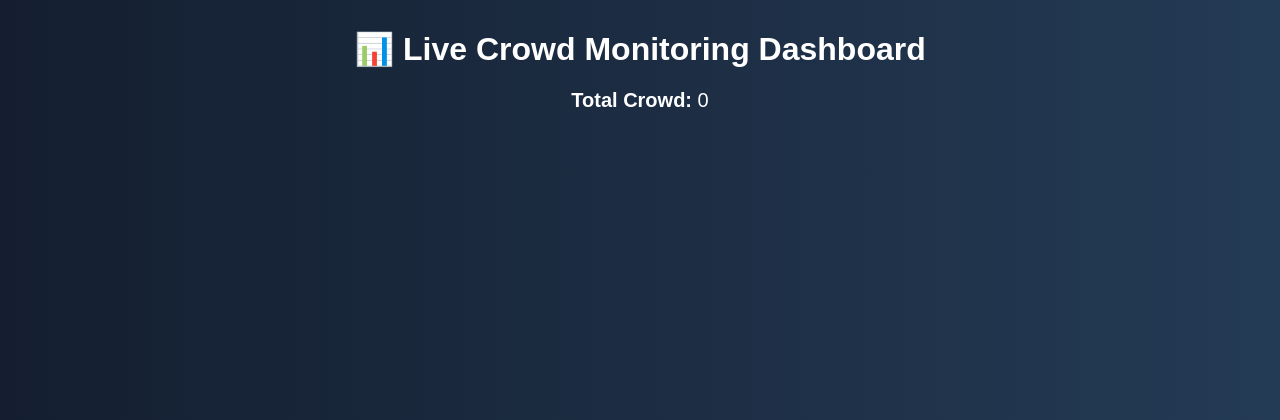
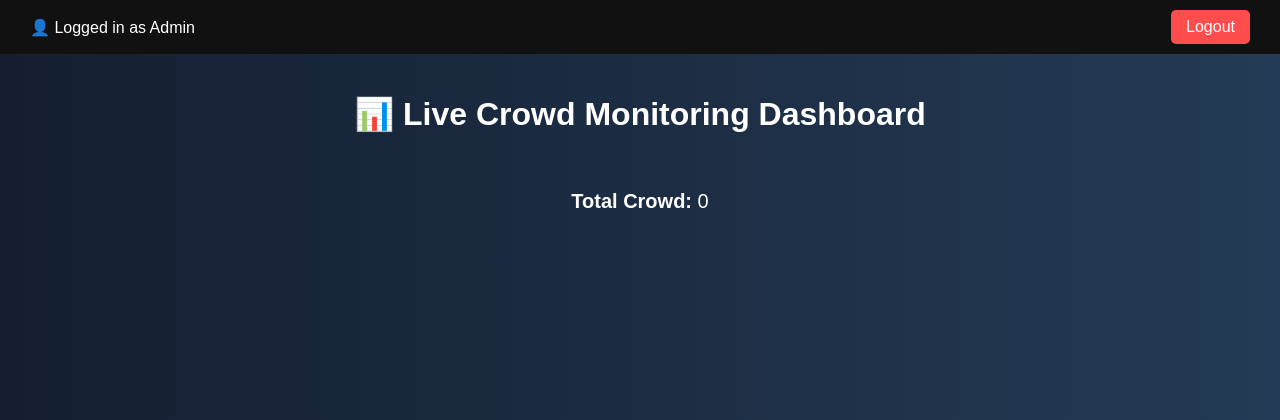
Before and after one commit to jithu8156/CrowdTrackingSystem, a Flask app: template templates/dashboard.html in a window 1280 px wide. Shown: the top 420 px of the page. Run offline with Flask 3, Linux system fonts and the light colour scheme; the template is opened without the code that fills it, so the values that code supplies are empty.

Commit message:
Updated dashboard and tracking logic

```diff
--- a/app.py
+++ b/app.py
@@ -1,47 +1,44 @@
-from flask import Flask, render_template, request, jsonify
+from flask import Flask, render_template, request, jsonify, redirect, url_for, session
+import os
 
 app = Flask(__name__)
+app.secret_key = "supersecretkey123"  # Needed for session
 
-# Store user current square
+# -------------------------
+# ADMIN CREDENTIALS
+# -------------------------
+ADMIN_USERNAME = "admin"
+ADMIN_PASSWORD = "1234"
+
+# -------------------------
+# USER LOCATION STORAGE
+# -------------------------
 user_locations = {}
 
-# Define grid squares
+# -------------------------
+# GRID SQUARES
+# -------------------------
 SQUARES = {
-    "A1": {
-        "lat_min": 9.9300,
-        "lat_max": 9.9315,
-        "lon_min": 76.2660,
-        "lon_max": 76.2675,
-        "count": 0,
-        "limit": 3
-    },
-    "A2": {
-        "lat_min": 9.9300,
-        "lat_max": 9.9315,
-        "lon_min": 76.2675,
-        "lon_max": 76.2690,
-        "count": 0,
-        "limit": 3
-    },
-    "B1": {
-        "lat_min": 9.9315,
-        "lat_max": 9.9330,
-        "lon_min": 76.2660,
-        "lon_max": 76.2675,
-        "count": 0,
-        "limit": 3
-    },
-    "B2": {
-        "lat_min": 9.9315,
-        "lat_max": 9.9330,
-        "lon_min": 76.2675,
-        "lon_max": 76.2690,
-        "count": 0,
-        "limit": 3
-    }
+    "A1": {"lat_min": 9.9300, "lat_max": 9.9315,
+           "lon_min": 76.2660, "lon_max": 76.2675,
+           "count": 0, "limit": 3},
+
+    "A2": {"lat_min": 9.9300, "lat_max": 9.9315,
+           "lon_min": 76.2675, "lon_max": 76.2690,
+           "count": 0, "limit": 3},
+
+    "B1": {"lat_min": 9.9315, "lat_max": 9.9330,
+           "lon_min": 76.2660, "lon_max": 76.2675,
+           "count": 0, "limit": 3},
+
+    "B2": {"lat_min": 9.9315, "lat_max": 9.9330,
+           "lon_min": 76.2675, "lon_max": 76.2690,
+           "count": 0, "limit": 3}
 }
 
-# Detect square based on location
+# -------------------------
+# Detect square
+# -------------------------
 def get_square(lat, lon):
     for square_id, square in SQUARES.items():
         if (square["lat_min"] <= lat <= square["lat_max"] and
@@ -62,24 +59,17 @@ def update_location():
     lon = data["longitude"]
 
     square = get_square(lat, lon)
-
-    # Identify user using IP address
     user_id = request.remote_addr
-
     previous_square = user_locations.get(user_id)
 
-    # If user is inside event area
     if square:
 
-        # If user moved to new square
         if previous_square and previous_square != square:
             SQUARES[previous_square]["count"] -= 1
 
-        # If first time entering or changed square
         if previous_square != square:
             SQUARES[square]["count"] += 1
 
-        # Update user location
         user_locations[user_id] = square
 
         alert = SQUARES[square]["count"] > SQUARES[square]["limit"]
@@ -87,11 +77,9 @@ def update_location():
         return jsonify({
             "square": square,
             "count": SQUARES[square]["count"],
-            "limit": SQUARES[square]["limit"],
             "alert": alert
         })
 
-    # If user left event area
     else:
         if previous_square:
             SQUARES[previous_square]["count"] -= 1
@@ -100,10 +88,44 @@ def update_location():
         return jsonify({"message": "Outside event area"})
 
 
+# -------------------------
+# ADMIN LOGIN ROUTE
+# -------------------------
+@app.route('/admin', methods=['GET', 'POST'])
+def admin_login():
+    if request.method == 'POST':
+        username = request.form['username']
+        password = request.form['password']
+
+        if username == ADMIN_USERNAME and password == ADMIN_PASSWORD:
+            session['admin'] = True
+            return redirect(url_for('dashboard'))
+        else:
+            return render_template('admin_login.html', error="Invalid Credentials")
+
+    return render_template('admin_login.html')
+
+
+# -------------------------
+# PROTECTED DASHBOARD
+# -------------------------
 @app.route('/dashboard')
 def dashboard():
+    if not session.get('admin'):
+        return redirect(url_for('admin_login'))
+
     return render_template("dashboard.html", squares=SQUARES)
 
 
+# -------------------------
+# LOGOUT
+# -------------------------
+@app.route('/logout')
+def logout():
+    session.pop('admin', None)
+    return redirect(url_for('admin_login'))
+
+
 if __name__ == '__main__':
-    app.run(host="0.0.0.0", port=5000)
+    port = int(os.environ.get("PORT", 5000))
+    app.run(host="0.0.0.0", port=port)
--- a/templates/dashboard.html
+++ b/templates/dashboard.html
@@ -6,12 +6,43 @@
     <meta http-equiv="refresh" content="3">
 
     <style>
+        body {
+            margin: 0;
+        }
+
+        .header {
+            text-align: center;
+            padding: 20px;
+        }
+
+        .top-bar {
+            display: flex;
+            justify-content: space-between;
+            padding: 10px 30px;
+            background: #111;
+            color: white;
+            align-items: center;
+        }
+
+        .logout-btn {
+            padding: 8px 15px;
+            background-color: #ff4c4c;
+            border: none;
+            border-radius: 5px;
+            cursor: pointer;
+            color: white;
+        }
+
+        .logout-btn:hover {
+            background-color: #cc0000;
+        }
+
         .dashboard-container {
             display: grid;
             grid-template-columns: repeat(2, 1fr);
             gap: 20px;
             padding: 20px;
-            max-width: 800px;
+            max-width: 900px;
             margin: auto;
         }
 
@@ -20,6 +51,7 @@
             border-radius: 10px;
             color: white;
             font-size: 18px;
+            transition: 0.3s ease;
         }
 
         .safe-square {
@@ -28,23 +60,35 @@
 
         .danger-square {
             background-color: #b02a2a;
-        }
-
-        .header {
-            text-align: center;
-            margin-top: 30px;
+            animation: blink 1s infinite;
         }
 
         .total-box {
             text-align: center;
             font-size: 20px;
-            margin-top: 10px;
-            margin-bottom: 20px;
+            margin: 15px;
+        }
+
+        @keyframes blink {
+            0% { opacity: 1; }
+            50% { opacity: 0.6; }
+            100% { opacity: 1; }
         }
     </style>
 </head>
 
 <body>
+
+<div class="top-bar">
+    <div>
+        👤 Logged in as Admin
+    </div>
+    <div>
+        <a href="/logout">
+            <button class="logout-btn">Logout</button>
+        </a>
+    </div>
+</div>
 
 <div class="header">
     <h1>📊 Live Crowd Monitoring Dashboard</h1>
```
Also changed, not shown: templates/admin_login.html (added, +26 -0 lines).
